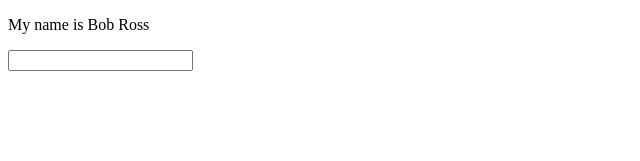
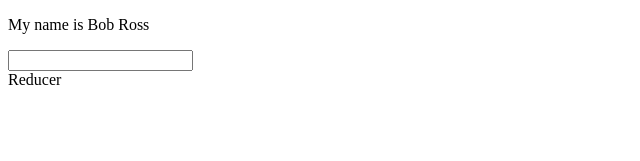
Before and after one commit to pmascaraque/typescript_basics, a React (Create React App) app in the folder ts-react/: page / in a window 1280 px wide. Shown: the top 161 px of the page, without its empty margins (0-640 px from the left). Built offline with nearby package versions, Linux system fonts and the light colour scheme.

Commit message:
reducer file

```diff
--- a/ts-react/src/App.tsx
+++ b/ts-react/src/App.tsx
@@ -1,9 +1,11 @@
 import React from 'react';
 import { TextField } from './TextField';
+import { Reducer } from './/Reducer';
 
 const App: React.FC = () => {
   return <div>
     <TextField person={{ firstName: 'Bob', lastName: 'Ross' }} handleChange={e => { console.log(e.target.value); }} />
+    <Reducer />
   </div>
 }
 
--- /dev/null
+++ b/ts-react/src/Reducer.tsx
@@ -0,0 +1,9 @@
+import React from "react";
+
+export const Reducer: React.FC = () => {
+    return (
+        <div>
+            Reducer
+        </div>
+    )
+}
```
Also changed, not shown: ts-react/src/TextField.tsx (+4 -4 lines), ts-react/public/manifest.json (deleted), ts-react/public/robots.txt (deleted), 1 other file (tests, documents, lock files or other folders).
